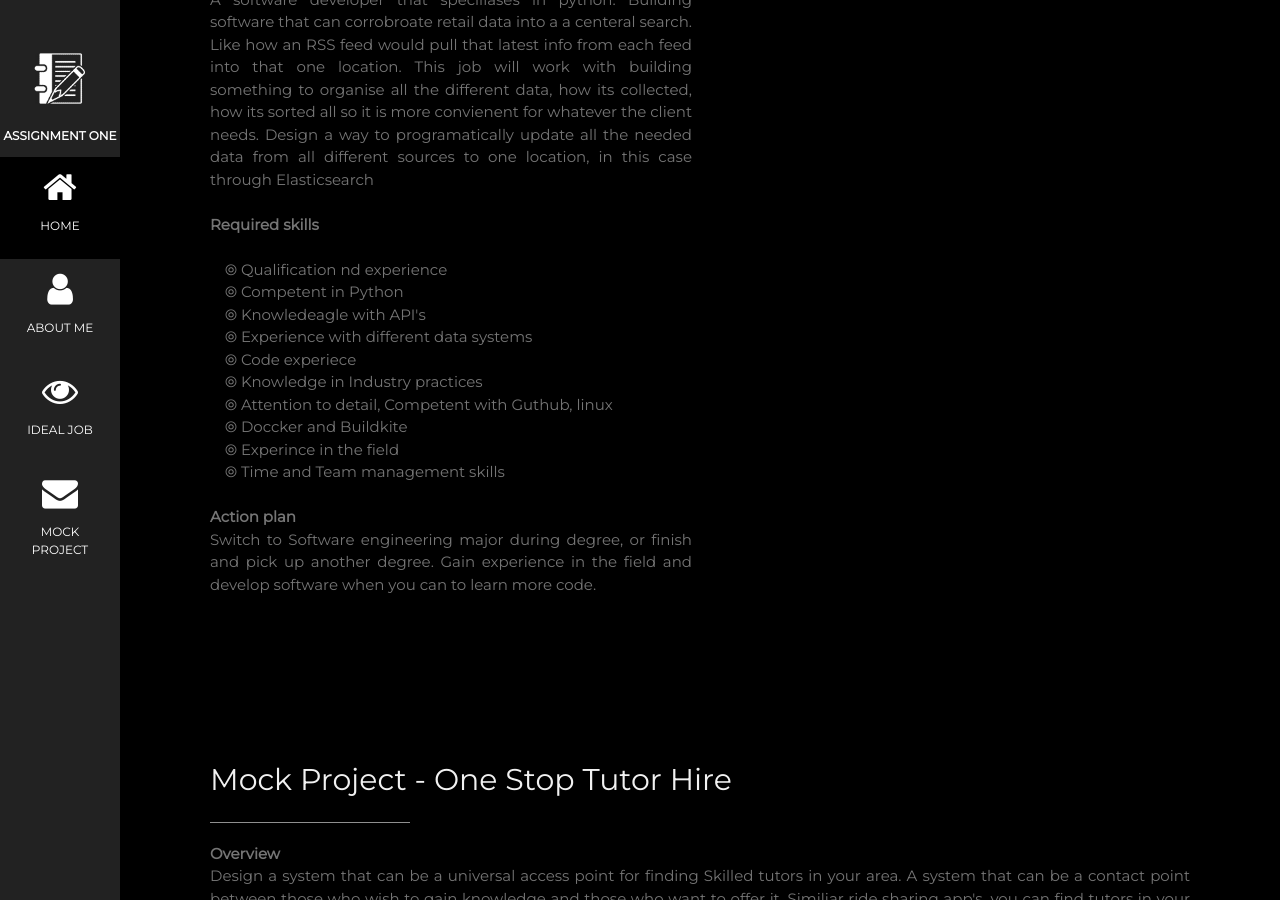
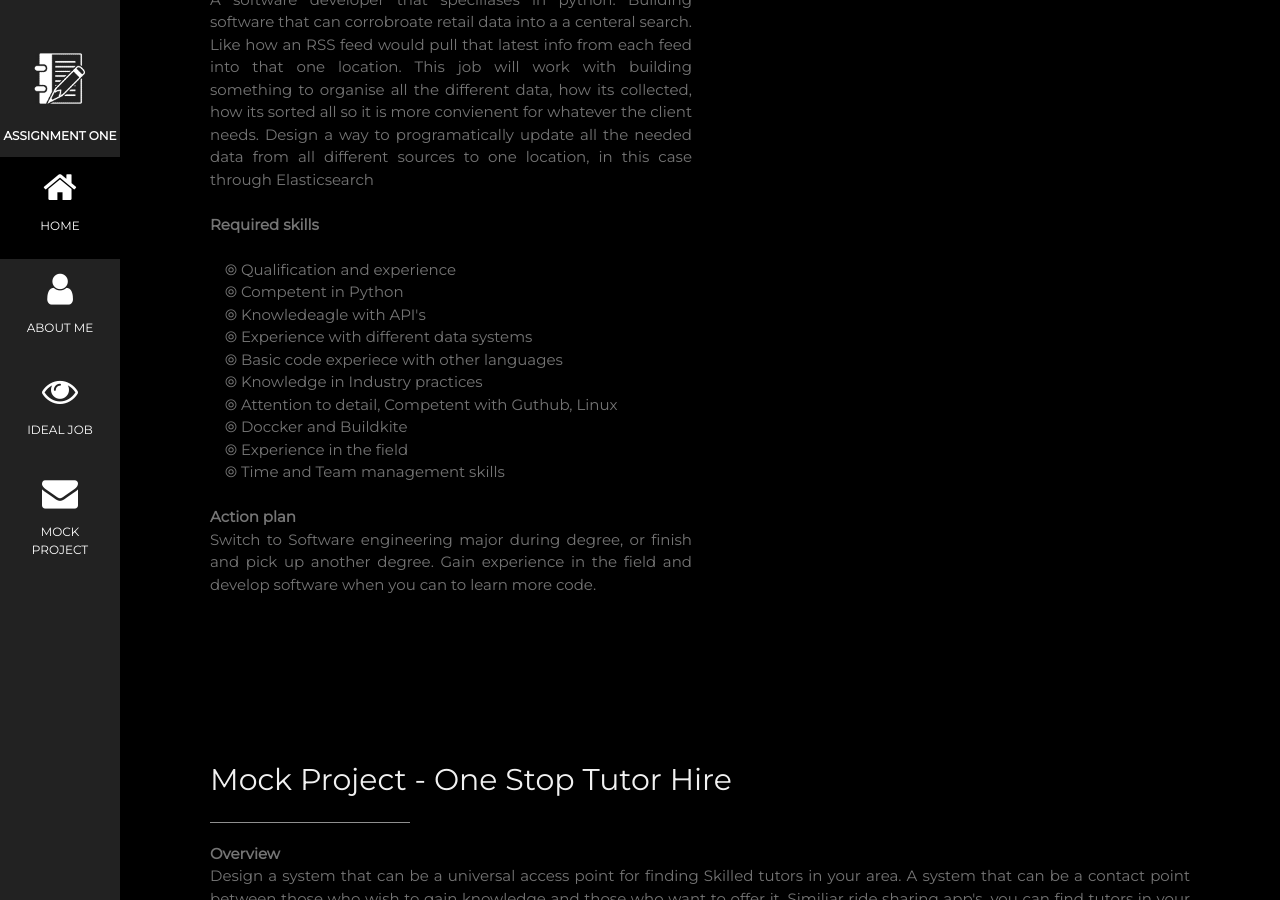
Before and after one commit to ceylonhue/begin, a Jekyll site: the page built from index.md, in a window 1280 px wide and 900 px high, scrolled down 5338 px. Built offline with Jekyll 4.4.1, drawn with Linux system fonts in a browser that asks for light colours; our own code applies the rules of GitHub Pages for plain Markdown files.

Commit message:
Update default.html

```diff
--- a/_layouts/default.html
+++ b/_layouts/default.html
@@ -223,15 +223,15 @@ This job will work with building something to organise all the different data, h
 through Elasticsearch
 <br><bR>
 <B>Required skills</B><br><BR>
-                         &emsp;⦾ Qualification nd experience<BR>
+                         &emsp;⦾ Qualification and experience<BR>
                          &emsp;⦾ Competent in Python<BR>
                          &emsp;⦾ Knowledeagle with API's<BR>
                          &emsp;⦾ Experience with different data systems<BR>
-                         &emsp;⦾ Code experiece<BR>
+                         &emsp;⦾ Basic code experiece with other languages<BR>
                          &emsp;⦾ Knowledge in Industry practices<BR>
-                         &emsp;⦾ Attention to detail, Competent with Guthub, linux<BR>
+                         &emsp;⦾ Attention to detail, Competent with Guthub, Linux<BR>
                          &emsp;⦾ Doccker and Buildkite <BR>
-                         &emsp;⦾ Experince in the field <BR>
+                         &emsp;⦾ Experience in the field <BR>
                          &emsp;⦾ Time and Team management skills
 <br><br>
 <B>Action plan </B><br> Switch to Software engineering major during degree, or finish and pick up another degree. Gain experience in the field
```
